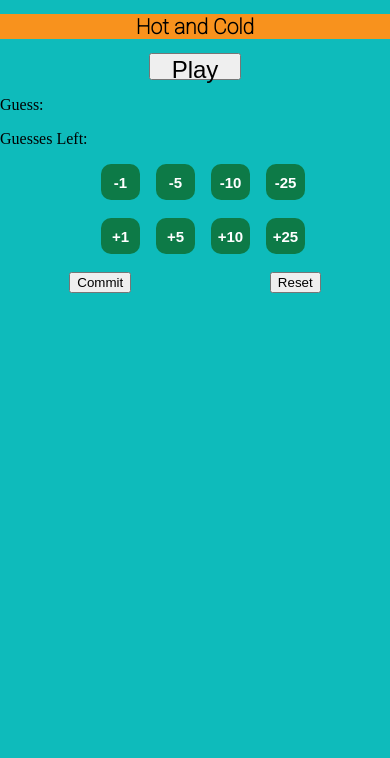
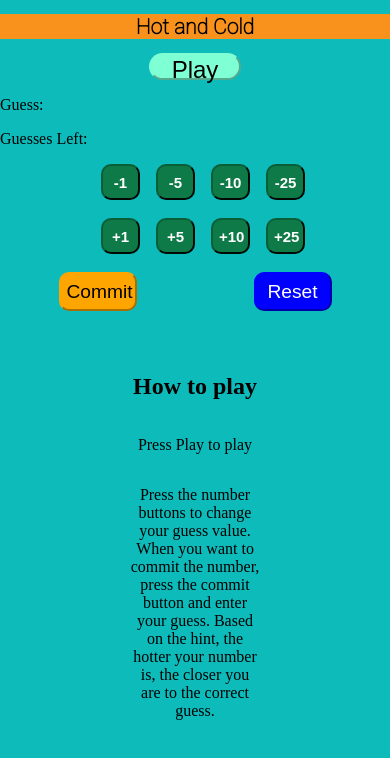
Before and after one commit to pmashi/Hot-and-Cold, a plain HTML site: page index.html in a window 390 px wide. Drawn offline with Linux system fonts and the light colour scheme.

Commit message:
complete

```diff
--- a/css/style.css
+++ b/css/style.css
@@ -49,6 +49,10 @@ img {
     width: 10.8vmax;
     height: 3.2vmax;
     font-size:24px;
+    font-family: 'Roboto' sans-serif;
+    background-color: aquamarine;
+    border-color: aquamarine;
+    border-radius: 15px;
     margin: 0 auto;
     display: block;
 }
@@ -76,34 +80,60 @@ img {
     border-color: rgb(10, 94, 55);
     background-color: rgb(13, 122, 71);
     color: white;
-    border: none;
     font-weight: bold;
     font-size: 15px;
-    cursor: pointer;
     margin-left: 16px;
-    transition: box-shadow 0.15s;
-}
-
-.numedit:hover {
-    box-shadow: 10px;
 }
 
 #hint {
-    font-size:large;
+    font-size: large;
     font-family: 'Roboto', sans-serif;
+    font-weight: bold;
 }
 
-.commitButton {
-
+#commitButton {
+    width: 20vw;
+    height: 3vw;
+    background-color:orange;
+    color: black;
+    border-color: orange;
+    border-radius: 10px;
+    font-size: larger;
 }
 
-.resetButton {
-
+#resetButton {
+    width: 20vw;
+    height: 3vw;
+    background-color: blue;
+    color: white;
+    border-color: blue;
+    border-radius: 10px;
+    font-size: larger;
 }
 
+@media (max-width:1200px) {
+    #commitButton, #resetButton {
+        height: 10vw;
+    }
+}
 
 #gamePanel {
     display: flex;
     justify-content:space-around;
     align-items: center;
 }
+
+#guessLog {
+    font-size: x-large;
+    font-weight: bolder;
+    font-family: 'Roboto', sans-serif;
+}
+
+#playBook {
+    display: flex;
+    flex-direction: column;
+    margin: 0 auto;
+    text-align: center;
+    align-items: center;
+    width: 33%;
+}
--- a/index.html
+++ b/index.html
@@ -47,12 +47,22 @@
         </div>
         <img class="nav" src="img/steaming_cup.png"/>
     </div>
+    <br/>
+    <div>
+        <p id="guessLog"></p>
+    </div>
 
-    <table>
-        <thead></thead>
-    </table>
+    <div id="playBook">
+        <h2>How to play</h2>
+        <p>Press Play to play</p>
+        <p>Press the number buttons to change your guess value.
+            When you want to commit the number, press the commit
+            button and enter your guess. Based on the hint, the hotter
+            your number is, the closer you are to the correct guess.
+        </p>
+    </div>
+    <script src="script.js"></script>
+</body>
 
 
-    <script src="script.js"></script>
-</body>
 </html>
--- a/script.js
+++ b/script.js
@@ -9,9 +9,9 @@ function play() {
     reset();
 }
 function reset() {
-    console.log(sessionStorage.getItem('p'));
+    // console.log(sessionStorage.getItem('p'));
 
-    if(sessionStorage.getItem('p') == 'false') {
+    if(sessionStorage.getItem('p') === 'false') {
         return;
     } else playing = true;
 
@@ -23,6 +23,7 @@ function reset() {
     guesses = 5;
 
     hintText.innerHTML = "";
+    resetLog();
     display();
 }
 
@@ -64,17 +65,35 @@ function getHintId() {
     if(diff < 56) return 7;
     return 8;
 }
+
 function displayHint() {
     id = getHintId();
     if(id == 0) {
         hintText.innerHTML = hintMsg[id];
         playing = false;
+        console.log(playing);
     } else {
-        if(!(id == 1)) guesses--;
+        if(!(parseInt(id) == 1)) {
+            guesses--;
+            displayGuesses();
+            if(guesses == 0) {
+                hintText.innerHTML = "You lose!";
+                playing = false;
+                return;
+            }
+        }
         hintText.innerHTML = "You are " + hintMsg[id];
     }
+    updateLog(id);
 }
 
+function updateLog(i) {
+    guessLog.innerHTML += "Guess: " + val + ", Hint: " + hintMsg[i] + " | ";
+}
+
+function resetLog() {
+    guessLog.innerHTML = "Log: | ";
+}
 // Start or Reset the game
 playButton = document.getElementById("playButton");
 resetButton = document.getElementById("resetButton")
@@ -83,6 +102,7 @@ commitButton = document.getElementById('commitButton');
 guessText = document.getElementById("guess");
 guessesText = document.getElementById("guesses");
 hintText = document.getElementById("hint");
+guessLog = document.getElementById("guessLog");
 
 // playButton.addEventListener("click", reset);
 resetButton.addEventListener("click", reset);
```
